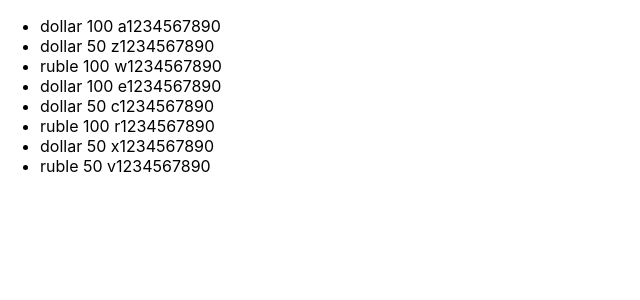
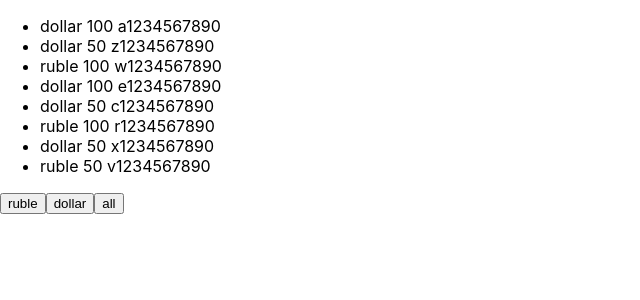
Before and after one commit to Dro5zd/Igor-microtask-lesson2, a React (Create React App) app: page / in a window 1280 px wide. Shown: the top 300 px of the page, without its empty margins (0-640 px from the left). Built offline with nearby package versions, Linux system fonts and the light colour scheme.

Commit message:
microtask Filter homework start

```diff
--- a/src/App.tsx
+++ b/src/App.tsx
@@ -1,5 +1,7 @@
 import React, {useState} from 'react';
 import './App.css';
+
+type FilterType = 'all' | "ruble" | 'dollar'
 
 
 export function App() {
@@ -15,9 +17,27 @@
         {banknote: 'ruble', nominal: 50, number: ' v1234567890'},
     ])
 
+
+    let [filter, setFilter] = useState<FilterType>('all')
+
+    let currentMoney = money
+
+    if (filter === 'ruble') {
+        currentMoney = money.filter(f => f.banknote === 'ruble')
+    }
+    if (filter === 'dollar') {
+        currentMoney = money.filter(f => f.banknote === 'dollar')
+    }
+
+    let onClickFilterHandler = (title: FilterType) => {
+        setFilter(title)
+    }
+
+
     return (
+        <div>
             <ul>
-            {money.map((objFromMoneyArr, index) => {
+                {currentMoney.map((objFromMoneyArr, index) => {
                     return (
                         <li key={index}>
                             <span> {objFromMoneyArr.banknote}</span>
@@ -27,5 +47,12 @@
                     )
                 })}
             </ul>
+            <button onClick={() => onClickFilterHandler('ruble')}>ruble</button>
+            <button onClick={() => onClickFilterHandler('dollar')}>dollar</button>
+            <button onClick={() => onClickFilterHandler('all')}>all</button>
+
+
+        </div>
+
     )
 }
--- a/src/index.tsx
+++ b/src/index.tsx
@@ -1,8 +1,8 @@
 import React from 'react';
 import ReactDOM from 'react-dom';
 import './index.css';
-import {App} from './App';
 import reportWebVitals from './reportWebVitals';
+import {App} from "./App";
 
 ReactDOM.render(
   <React.StrictMode>
```
Also changed, not shown: src/components/NewComponentMoney.tsx (added), 1 other file (tests, documents, lock files or other folders). Lines whose indentation alone changed are shown as unchanged.
